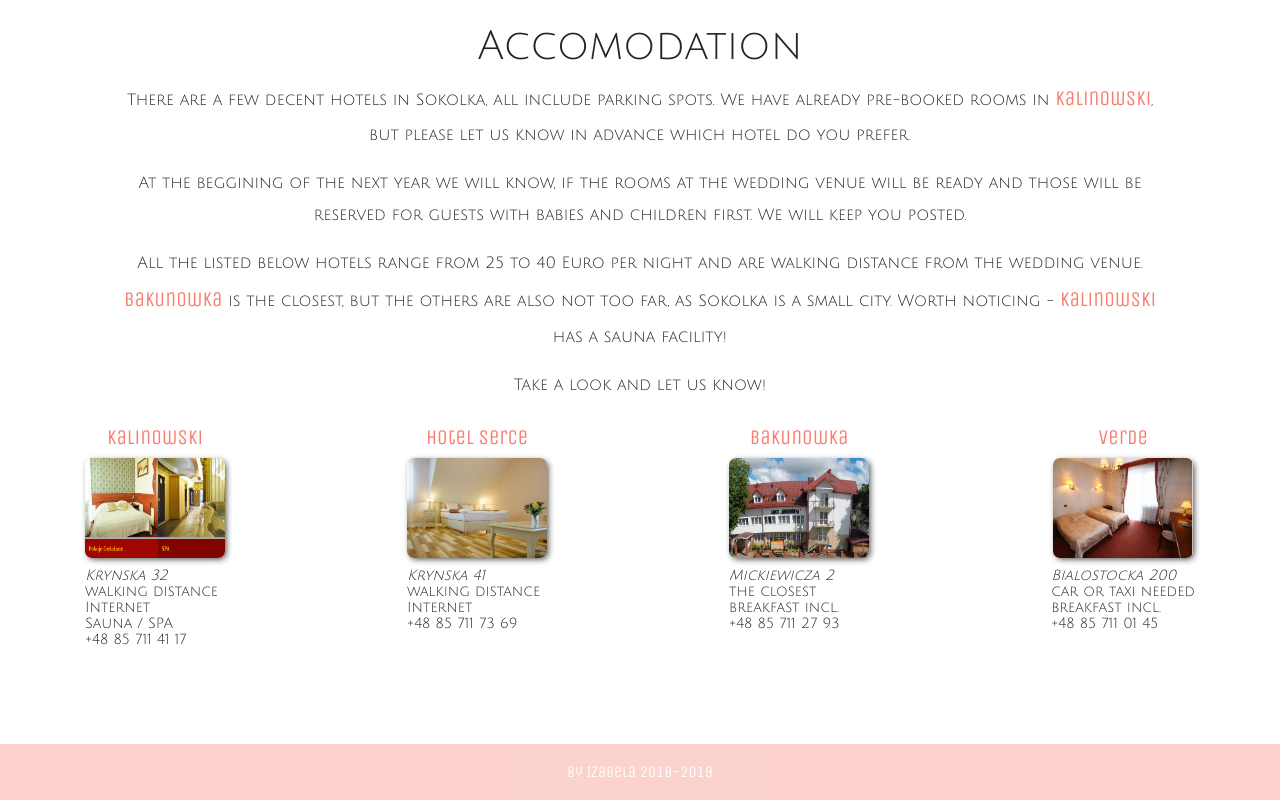
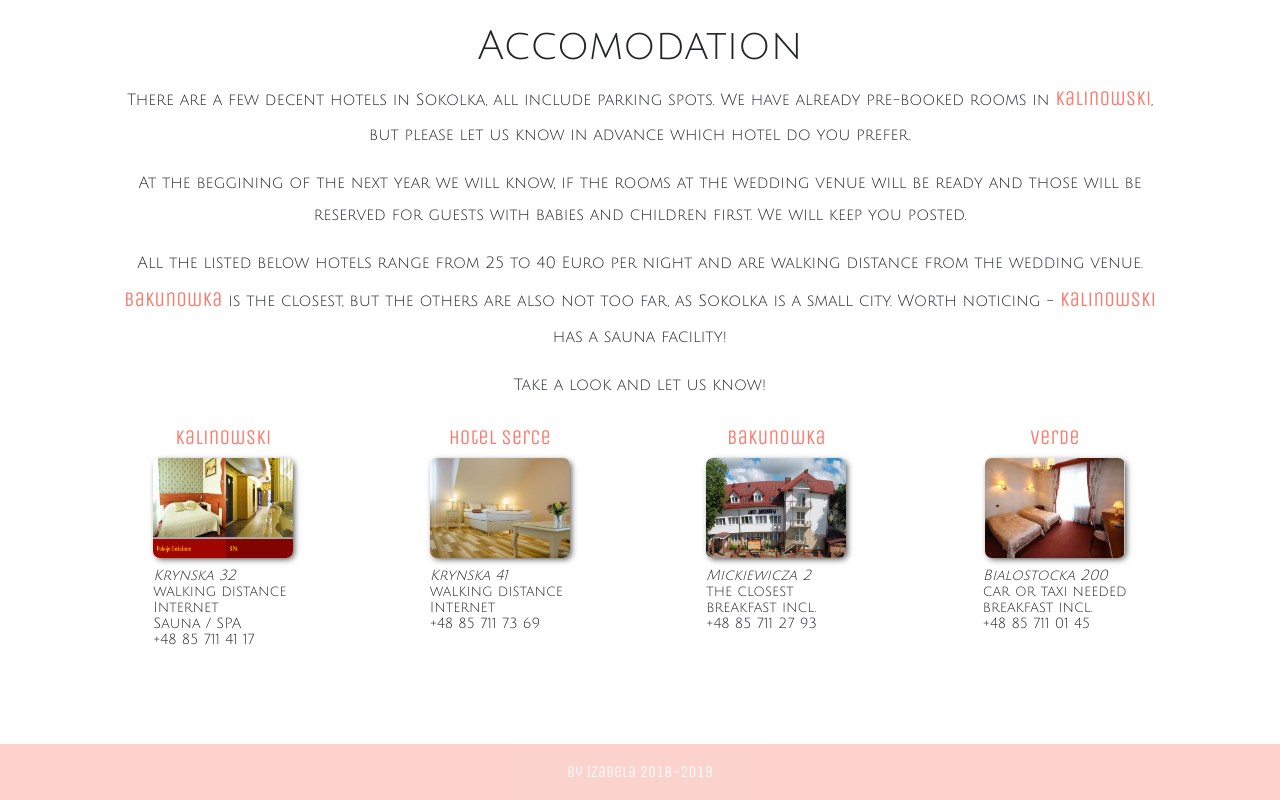
Before and after one commit to niza25/wedding_page, a website: page index.html in a window 1280 px wide. Shown: the part 4984-5784 px from the top of the page. Drawn offline with nearby package versions, Linux system fonts and the light colour scheme.

Commit message:
small changes flex

```diff
--- a/index.html
+++ b/index.html
@@ -144,9 +144,9 @@
 			<p>Take a look and let us know!</p>
 		</div>
 
-		<div id="hotels-container" class="container d-flex justify-content-between">
+		<div class="container d-flex justify-content-around">
 
-			<div class="hotel-option d-block d-sm-inline-block mx-auto mx-sm-0">
+			<div class="d-block d-sm-inline-block mx-auto mx-sm-0">
 				<a href="http://www.kalinowski-hotel.pl/index.php/styles" target="_blank">
 					<div class="hotel-name">Kalinowski</div>
 					<img class="hotel-photo" src="public/img/kalinowski.png">
@@ -163,7 +163,7 @@
 			</div>
 
 
-			<div class="hotel-option d-block d-sm-inline-block mx-auto mx-sm-0">
+			<div class="d-block d-sm-inline-block mx-auto mx-sm-0">
 				<a href="http://pdrserce.pl/index.html" target="_blank">
 					<div class="hotel-name">Hotel Serce</div>
 					<img class="hotel-photo" src="public/img/serce.png">
@@ -179,7 +179,7 @@
 			</div>
 
 
-			<div class="hotel-option d-block d-sm-inline-block mx-auto mx-sm-0">
+			<div class="d-block d-sm-inline-block mx-auto mx-sm-0">
 				<a href="http://zajazd.sokolka.com/pokoje.htm" target="_blank">
 					<div class="hotel-name">Bakunowka</div>
 					<img class="hotel-photo" src="public/img/bakun.png">
@@ -194,7 +194,7 @@
 				</div>
 			</div>
 
-			<div class="hotel-option d-block d-sm-inline-block mx-auto mx-sm-0">
+			<div class="d-block d-sm-inline-block mx-auto mx-sm-0">
 				<a href="http://www.restauracjaverde.pl/index.php/pokoje-hotelowe" target="_blank">
 					<div class="hotel-name">Verde</div>
 					<img class="hotel-photo" src="public/img/verde.png">
--- a/public/stylesheets/style.css
+++ b/public/stylesheets/style.css
@@ -158,7 +158,6 @@ color: var(--stronger-color);
 .hotel-photo{
   height: 100px;
   width: 140px;
-	display: block;
 	margin: 0 auto;
 	-webkit-box-shadow: 2px 2px 6px -1px rgba(0,0,0,0.75);
 	-moz-box-shadow: 2px 2px 6px -1px rgba(0,0,0,0.75);
```
